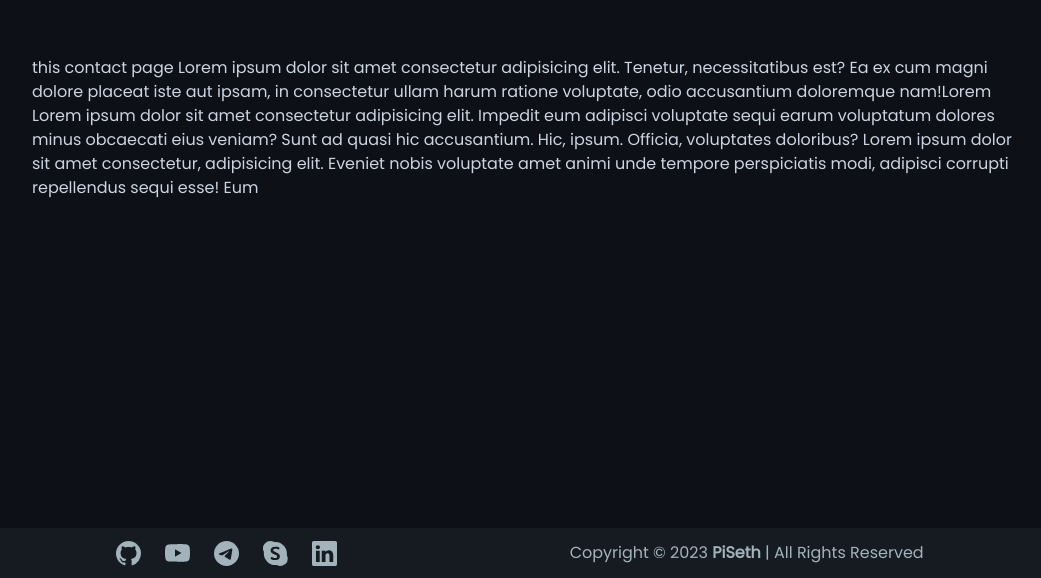
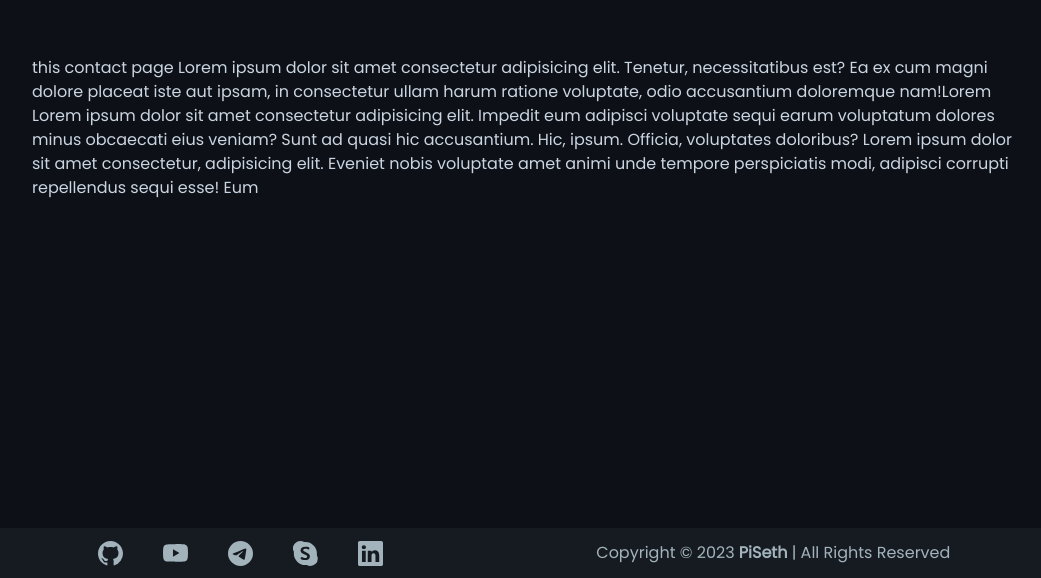
Before and after one commit to it-phnomden/maportfolio, a React (Create React App) app: page / in a window 1280 px wide. Shown: the part 3472-4050 px from the top of the page, without its empty margins (116-1157 px from the left). Built offline with nearby package versions, Linux system fonts and the light colour scheme.

Commit message:
Added padding footer page

```diff
--- a/src/index.css
+++ b/src/index.css
@@ -17,7 +17,7 @@
     @apply light-mode dark:dark-mode;
   }
   .social-link>a{
-    @apply mx-2 md:mx-3 md:hover:opacity-70
+    @apply mx-3 md:mx-5 md:hover:opacity-70
   }
 }
 
```
